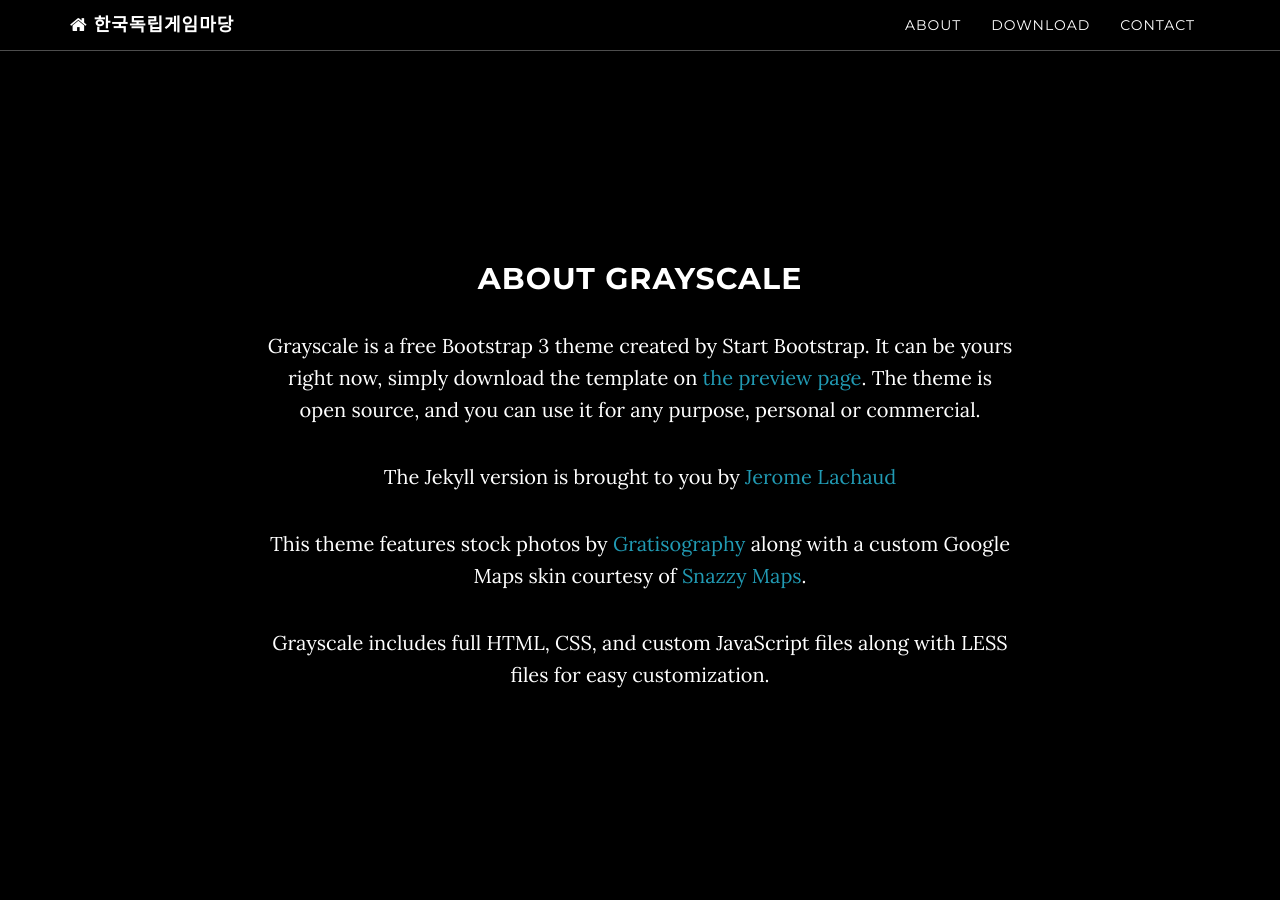
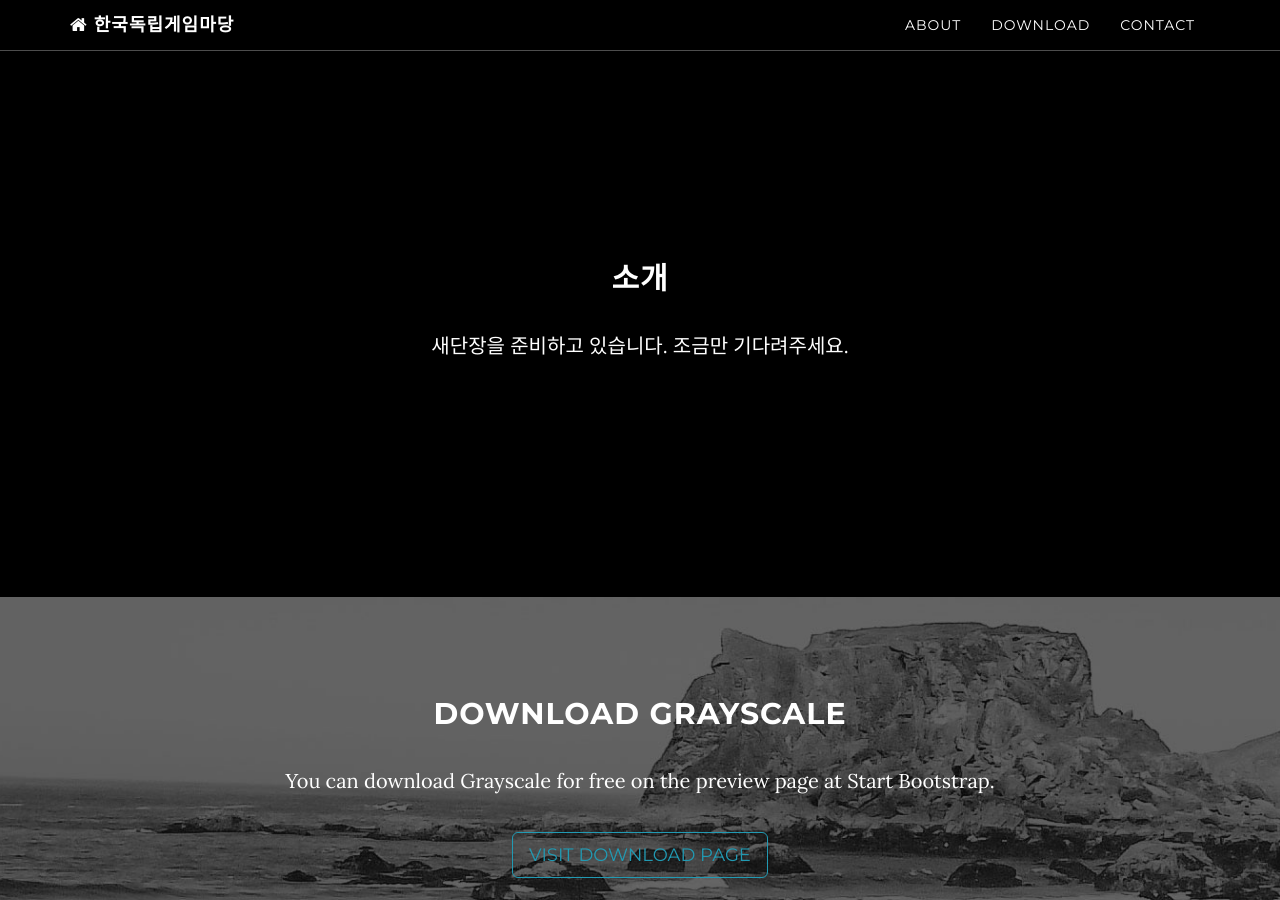
Before and after one commit to IndieGameYard/IndieGameYard.github.io, a Jekyll site: the page built from index.html, in a window 1280 px wide and 900 px high, scrolled down 838 px. Built offline with Jekyll 4.4.1, drawn with Linux system fonts in a browser that asks for light colours.

Commit message:
initial commit

```diff
--- a/_includes/about.html
+++ b/_includes/about.html
@@ -2,11 +2,8 @@
     <section id="about" class="container content-section text-center">
         <div class="row">
             <div class="col-lg-8 col-lg-offset-2">
-                <h2>About Grayscale</h2>
-                <p>Grayscale is a free Bootstrap 3 theme created by Start Bootstrap. It can be yours right now, simply download the template on <a href="http://startbootstrap.com/template-overviews/grayscale/">the preview page</a>. The theme is open source, and you can use it for any purpose, personal or commercial.</p>
-                <p>The Jekyll version is brought to you by <a href="https://github.com/jeromelachaud">Jerome Lachaud</a></p>
-                <p>This theme features stock photos by <a href="http://gratisography.com/">Gratisography</a> along with a custom Google Maps skin courtesy of <a href="http://snazzymaps.com/">Snazzy Maps</a>.</p>
-                <p>Grayscale includes full HTML, CSS, and custom JavaScript files along with LESS files for easy customization.</p>
+                <h2>소개</h2>
+                <p>새단장을 준비하고 있습니다. 조금만 기다려주세요.</p>
             </div>
         </div>
     </section>
```
